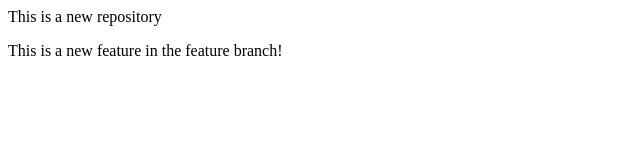
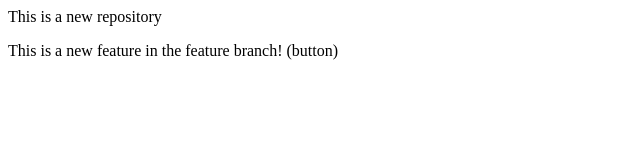
Before and after one commit to Anushka001-5/LocalRepo, a plain HTML site: page index.html in a window 1280 px wide. Shown: the full height of the page, 0-640 px from the left. Drawn offline with Linux system fonts and the light colour scheme.

Commit message:
Added button

```diff
--- a/index.html
+++ b/index.html
@@ -1,2 +1,2 @@
 <p> This is a new repository </p>
-<p>This is a new feature in the feature branch!</p>
+<p>This is a new feature in the feature branch! (button)</p>
```
